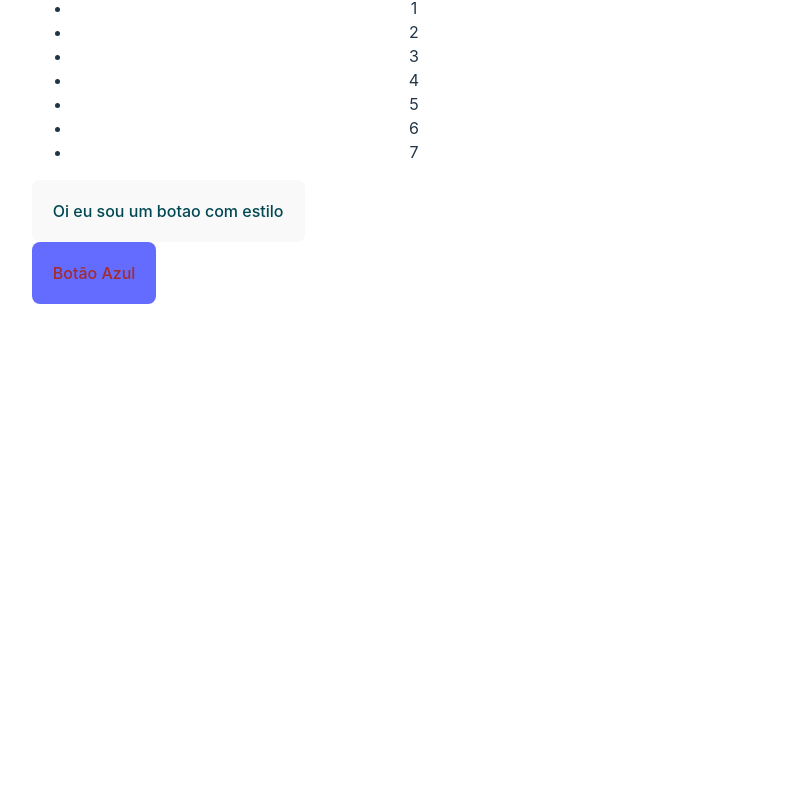
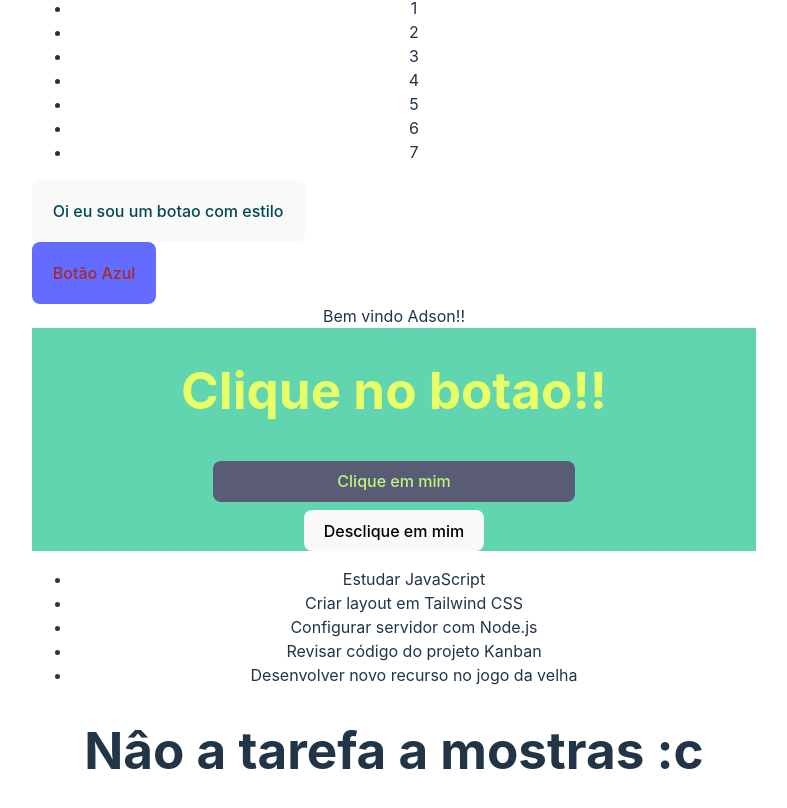
Before and after one commit to AdsonTanajura/react-typescript, a React (Vite) app in the folder 2_fundamentos/: page / in a window 1280 px wide. Shown: the part 821-1629 px from the top of the page, without its empty margins (246-1033 px from the left). Before the commit the page ends 1157 px from the top, so only its background shows below. Built offline with nearby package versions, Linux system fonts and the light colour scheme.

Commit message:
add all ex on app

```diff
--- a/2_fundamentos/src/App.jsx
+++ b/2_fundamentos/src/App.jsx
@@ -4,13 +4,16 @@ import BotaoAzul from './components/BotaoAzul'
 import BotaoEstilizado from './components/BotaoEstilizado'
 import Cachorro from './components/Cachorro'
 import Counter from './components/Counter'
+import CounterEx from './components/CounterEx'
 import Descricao from './components/Descricao'
 import Form from './components/Form'
+import Greeting from './components/Greeting'
 import LoginButton from './components/LoginButton'
 import NumberList from './components/NumberList'
 import Pai from './components/Pai'
 import PaiFuncao from './components/PaiFuncao'
 import RenderCondicional from './components/RenderCondicional'
+import TaskList from './components/TaskList'
 import UserInfoForm from './components/UserInfoForm'
 import Warning from './components/Warning'
 import Welcome from './components/Welcome'
@@ -35,6 +38,17 @@ const App = () => {
     <NumberList numbers={[1,2,3,4,5,6,7]}/>
     <BotaoEstilizado />
     <BotaoAzul />
+    {/* Execericios */}
+    <Greeting name={'Adson'} />
+    <CounterEx />
+    <TaskList tasks={[
+  { id: 1, task: "Estudar JavaScript" },
+  { id: 2, task: "Criar layout em Tailwind CSS" },
+  { id: 3, task: "Configurar servidor com Node.js" },
+  { id: 4, task: "Revisar código do projeto Kanban" },
+  { id: 5, task: "Desenvolver novo recurso no jogo da velha" }
+]}/>
+    <TaskList />
     </>
   )
 }
```
